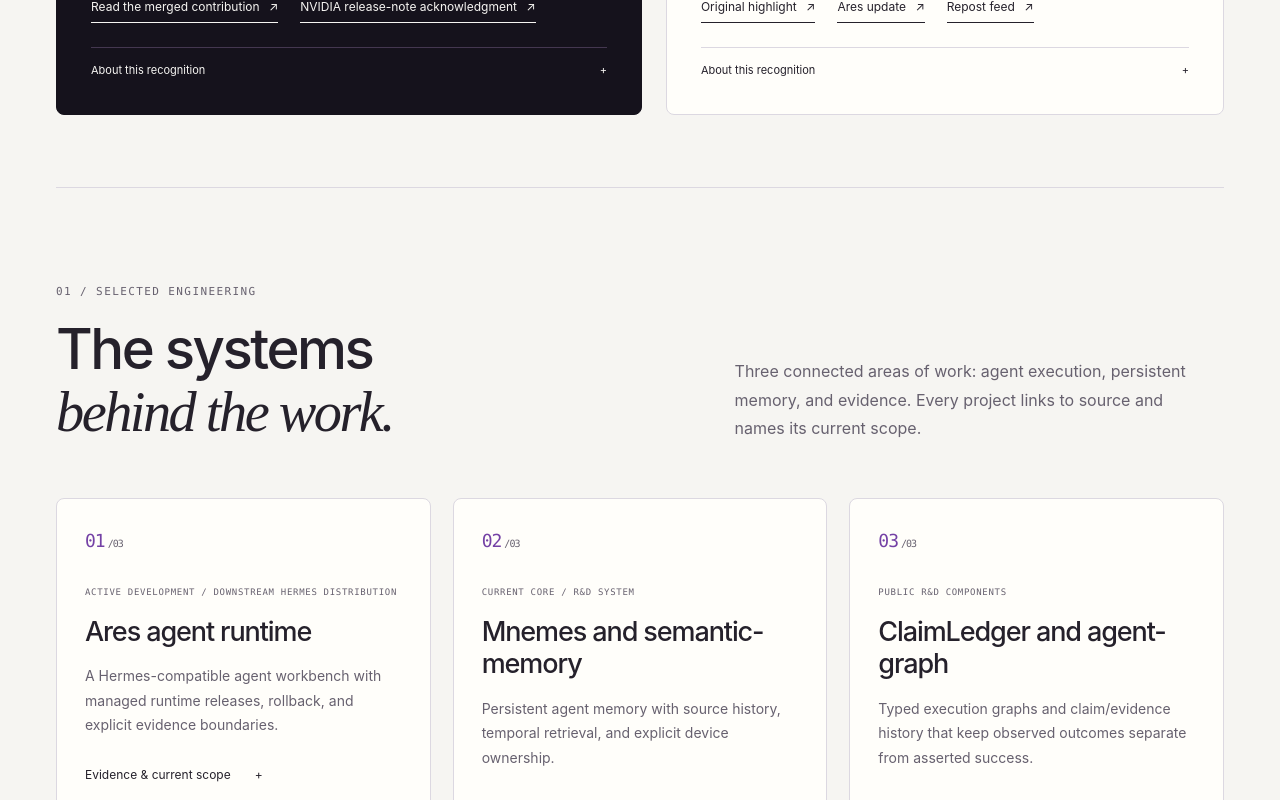
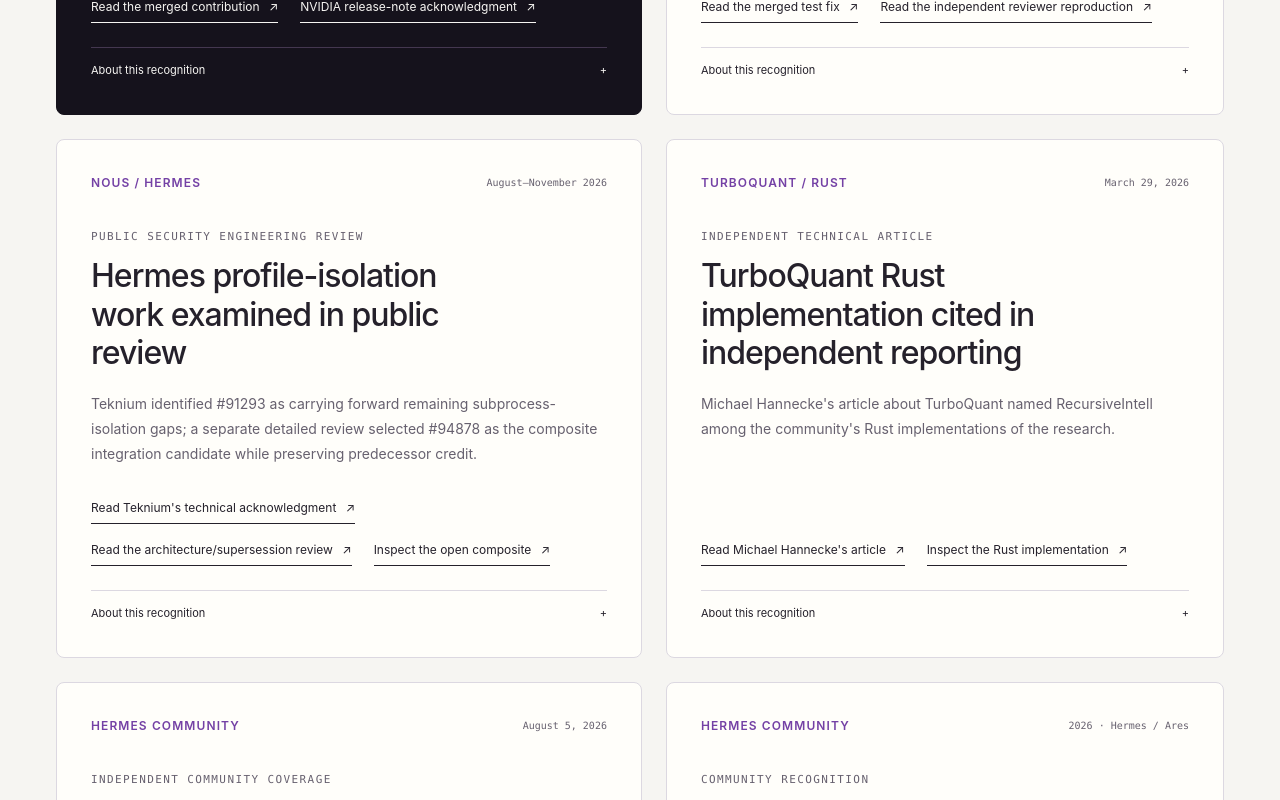
Before and after one commit to RecursiveIntell/recursiveintell-web, a Next.js app: page / in a window 1280 px wide. Shown: the part 1460-2260 px from the top of the page. Built offline with nearby package versions, Linux system fonts and the light colour scheme.

Commit message:
feat(proof): record second NVIDIA merge, Hermes review, and external coverage

```diff
--- a/app/data/achievements.ts
+++ b/app/data/achievements.ts
@@ -15,6 +15,63 @@ export const nvidiaContribution = {
     "My cluster-manager fix was accepted into NVIDIA’s Personal AI Router.  Trust-change notifications now follow successfully persisted endorsement changes, with regression coverage for duplicates and failed writes.",
   boundary:
     "An accepted open-source contribution to NVIDIA PAIR.  This does not imply employment, sponsorship, or a commercial partnership with NVIDIA.",
+} as const;
+
+
+export const nvidiaProxyContribution = {
+  title: "NVIDIA PAIR: real-socket flush deadline regression",
+  date: "2026-10-30",
+  dateLabel: "October 30, 2026",
+  pullRequestNumber: 139,
+  mergeCommit: "19018b8f5978b7b8384eecb06e0628910055b6da",
+  pullRequest: "https://github.com/NVIDIA/Personal-AI-Router/pull/139",
+  review: "https://github.com/NVIDIA/Personal-AI-Router/pull/139#pullrequestreview-5716437521",
+  summary:
+    "My second NVIDIA PAIR contribution was merged: a real-socket proxy regression now reaches backpressure within its test budget. A reviewer reproduced the negative control by disabling the flush deadline.",
+  boundary:
+    "An accepted test-only upstream contribution, not a production proxy change, NVIDIA employment, sponsorship, or partnership.",
+} as const;
+
+export const turboQuantCoverage = {
+  title: "TurboQuant Rust implementation cited in independent reporting",
+  date: "2026-03-29",
+  dateLabel: "March 29, 2026",
+  article:
+    "https://medium.com/@michael.hannecke/googles-turboquant-changes-the-economics-of-local-ai-inference-acce5839014d",
+  repository: "https://github.com/RecursiveIntell/turbo-quant",
+  summary:
+    "Michael Hannecke's article about TurboQuant named RecursiveIntell among the community's Rust implementations of the research.",
+  boundary:
+    "An independent article mention, not a peer review or performance certification of this particular implementation. The author's general TurboQuant performance claims must not be attributed to RecursiveIntell's benchmarks.",
+} as const;
+
+export const hermesReviewEvidence = {
+  title: "Hermes profile-isolation work examined in public review",
+  date: "2026-09-10",
+  dateLabel: "August–November 2026",
+  maintainerComment:
+    "https://github.com/NousResearch/hermes-agent/pull/83007#issuecomment-5624529181",
+  provenancePR: "https://github.com/NousResearch/hermes-agent/pull/91293",
+  supersessionReview:
+    "https://github.com/NousResearch/hermes-agent/pull/91293#pullrequestreview-5024436809",
+  compositePR: "https://github.com/NousResearch/hermes-agent/pull/94878",
+  pluginPR: "https://github.com/NousResearch/hermes-official-plugins/pull/362",
+  summary:
+    "Teknium identified #91293 as carrying forward remaining subprocess-isolation gaps; a separate detailed review selected #94878 as the composite integration candidate while preserving predecessor credit.",
+  boundary:
+    "Maintainer acknowledgment and review of historical commits are documented; neither core PR is merged, current-head acceptance and hosted validation remain outstanding, and the Singularity companion is still a dependent draft.",
+} as const;
+
+export const hermesDigestCoverage = {
+  title: "Ares resource-use demonstration noted in Hermes community digest",
+  date: "2026-08-05",
+  dateLabel: "August 5, 2026",
+  digest:
+    "https://github.com/t1t4nium/hermes-agent-news-fr/blob/main/2026/2026-08-05-hermes-agent-news-digest-10.md",
+  summary:
+    "A French-language Hermes community digest named Josh Stevenson and RecursiveIntell while reporting his 16 GB multi-agent demonstration and Teknium's repost.",
+  boundary:
+    "Independent reporting of a user-published demonstration and community interaction, not an independently benchmarked resource-efficiency result or endorsement of all Ares capabilities.",
 } as const;
 
 export const achievements = [
@@ -39,6 +96,60 @@ export const achievements = [
     ],
   },
   {
+    id: "nvidia-pair-proxy",
+    label: "SECOND ACCEPTED UPSTREAM CONTRIBUTION",
+    date: nvidiaProxyContribution.date,
+    dateLabel: nvidiaProxyContribution.dateLabel,
+    mark: "NVIDIA / PAIR",
+    title: nvidiaProxyContribution.title,
+    body: nvidiaProxyContribution.summary,
+    boundary: nvidiaProxyContribution.boundary,
+    links: [
+      { label: "Read the merged test fix", href: nvidiaProxyContribution.pullRequest },
+      { label: "Read the independent reviewer reproduction", href: nvidiaProxyContribution.review },
+    ],
+  },
+  {
+    id: "hermes-architecture",
+    label: "PUBLIC SECURITY ENGINEERING REVIEW",
+    date: hermesReviewEvidence.date,
+    dateLabel: hermesReviewEvidence.dateLabel,
+    mark: "NOUS / HERMES",
+    title: hermesReviewEvidence.title,
+    body: hermesReviewEvidence.summary,
+    boundary: hermesReviewEvidence.boundary,
+    links: [
+      { label: "Read Teknium's technical acknowledgment", href: hermesReviewEvidence.maintainerComment },
+      { label: "Read the architecture/supersession review", href: hermesReviewEvidence.supersessionReview },
+      { label: "Inspect the open composite", href: hermesReviewEvidence.compositePR },
+    ],
+  },
+  {
+    id: "turboquant-coverage",
+    label: "INDEPENDENT TECHNICAL ARTICLE",
+    date: turboQuantCoverage.date,
+    dateLabel: turboQuantCoverage.dateLabel,
+    mark: "TURBOQUANT / RUST",
+    title: turboQuantCoverage.title,
+    body: turboQuantCoverage.summary,
+    boundary: turboQuantCoverage.boundary,
+    links: [
+      { label: "Read Michael Hannecke's article", href: turboQuantCoverage.article },
+      { label: "Inspect the Rust implementation", href: turboQuantCoverage.repository },
+    ],
+  },
+  {
+    id: "hermes-digest",
+    label: "INDEPENDENT COMMUNITY COVERAGE",
+    date: hermesDigestCoverage.date,
+    dateLabel: hermesDigestCoverage.dateLabel,
+    mark: "HERMES COMMUNITY",
+    title: hermesDigestCoverage.title,
+    body: hermesDigestCoverage.summary,
+    boundary: hermesDigestCoverage.boundary,
+    links: [{ label: "Read the community digest", href: hermesDigestCoverage.digest }],
+  },
+  {
     id: "hermes-community",
     label: "COMMUNITY RECOGNITION",
     date: null,
```
